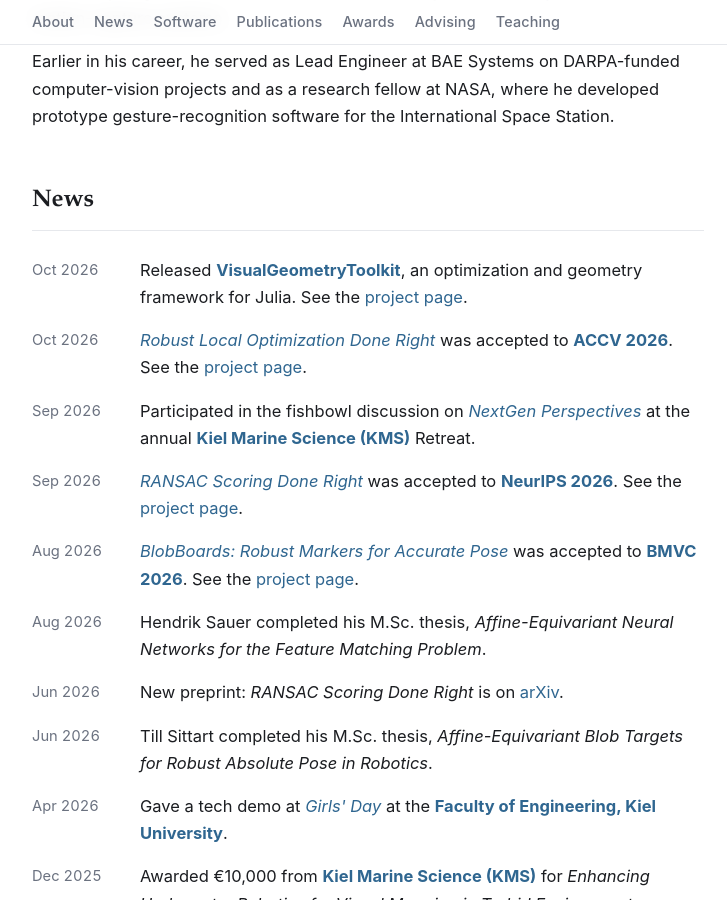
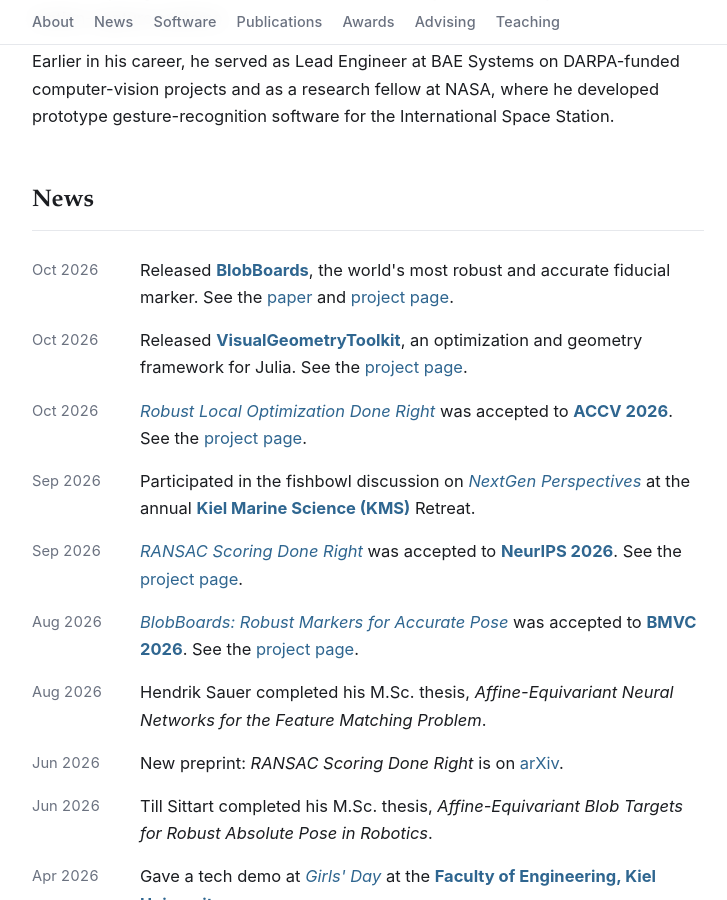
Before and after one commit to prittjam/prittjam.github.io, a Jekyll site: the page built from index.html, in a window 1280 px wide and 900 px high, scrolled down 757 px. Shown: the whole window, without its empty margins (272-999 px from the left). Built offline with Jekyll 4.4.1, drawn with Linux system fonts in a browser that asks for light colours.

Commit message:
News: BlobBoards release
Co-Authored-By: Claude Opus 5.5 (1M context) <noreply@anthropic.com>

```diff
--- a/_data/news.yml
+++ b/_data/news.yml
@@ -1,4 +1,6 @@
 # Newest first. `item` may contain inline HTML (<em>, <strong>, <a>).
+- date: Oct 2026
+  item: 'Released <a href="https://github.com/VisualGeometryToolkit/BlobBoards.jl" target="_blank" rel="noopener"><strong>BlobBoards</strong></a>, the world&#39;s most robust and accurate fiducial marker. See the <a href="https://arxiv.org/abs/2608.28830" target="_blank" rel="noopener">paper</a> and <a href="https://blobboards.github.io" target="_blank" rel="noopener">project page</a>.'
 - date: Oct 2026
   item: 'Released <a href="https://github.com/VisualGeometryToolkit" target="_blank" rel="noopener"><strong>VisualGeometryToolkit</strong></a>, an optimization and geometry framework for Julia. See the <a href="https://visualgeometrytoolkit.github.io/" target="_blank" rel="noopener">project page</a>.'
 - date: Oct 2026
```
